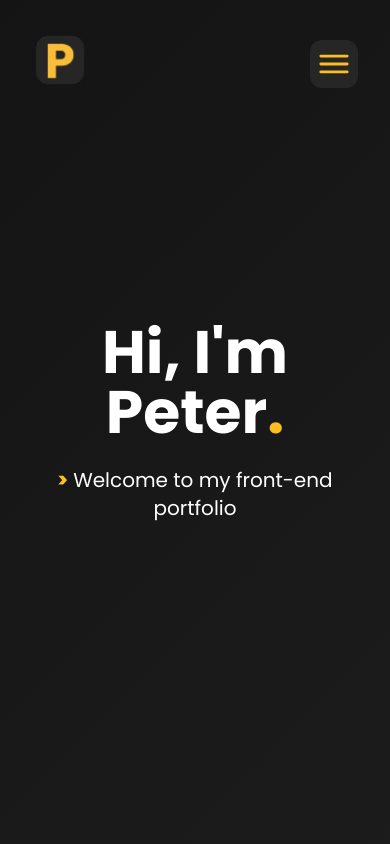
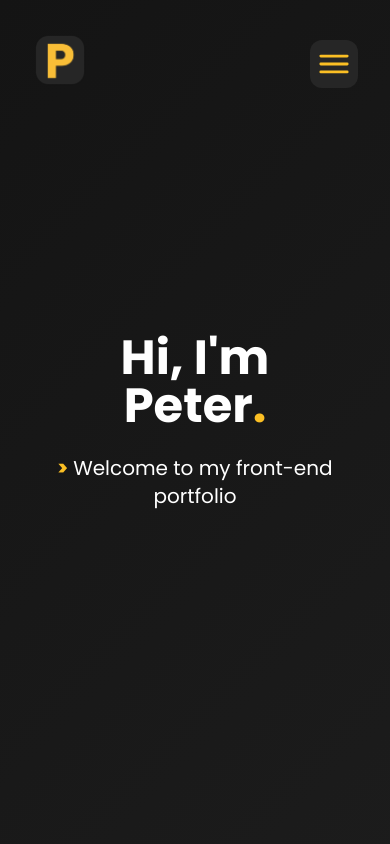
Before and after one commit to UnclePedro/My-Portfolio, a React (Vite) app in the folder Front-End Portfolio/: page / in a window 390 px wide. Shown: the top 844 px of the page. Built offline with nearby package versions, Linux system fonts and the light colour scheme.

Commit message:
Adjust banner text size

```diff
--- a/Front-End Portfolio/src/components/LandingPageBanner.tsx
+++ b/Front-End Portfolio/src/components/LandingPageBanner.tsx
@@ -5,8 +5,8 @@ function LandingPageBanner(props: {
 }) {
   return (
     <div ref={props.landingBannerRef}>
-      <header className={'font-poppins flex flex-col justify-center h-screen text-center p-6 md:p-12'}>
-        <h1 className={'text-6xl md:text-8xl font-bold'}>
+      <header className={'font-poppins flex flex-col justify-center h-screen text-center p-12'}>
+        <h1 className={'text-5xl md:text-8xl font-bold'}>
           {props.heading1}
           <span className={'text-amber-400'}>.</span>
         </h1>
```
